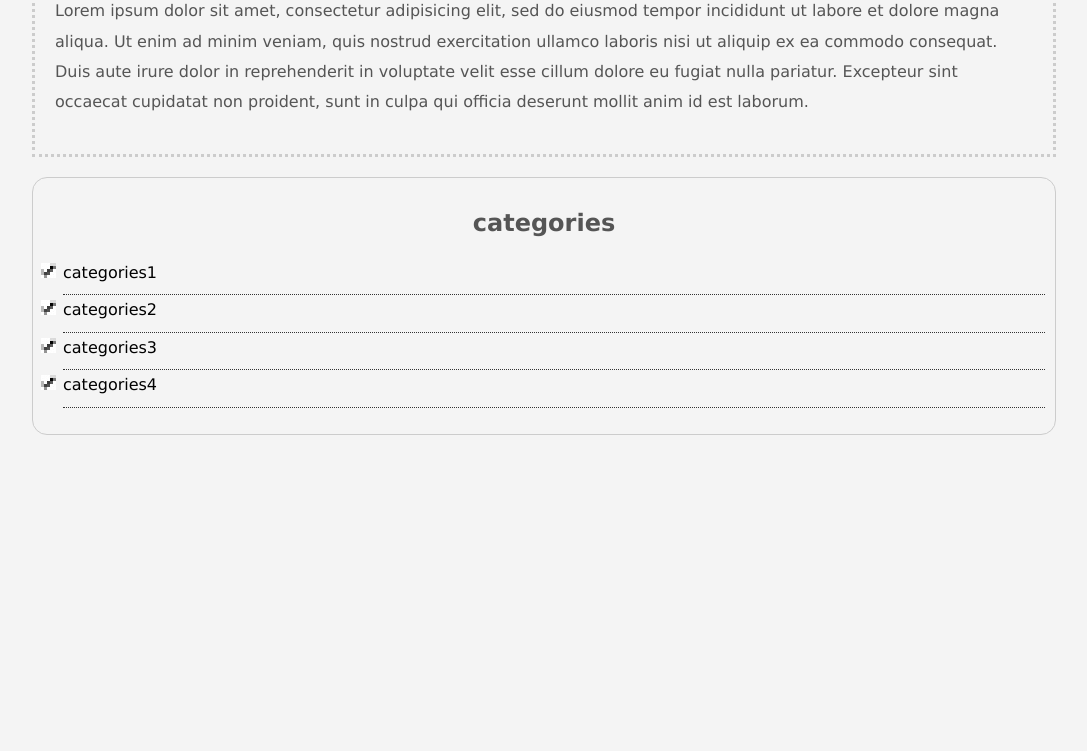
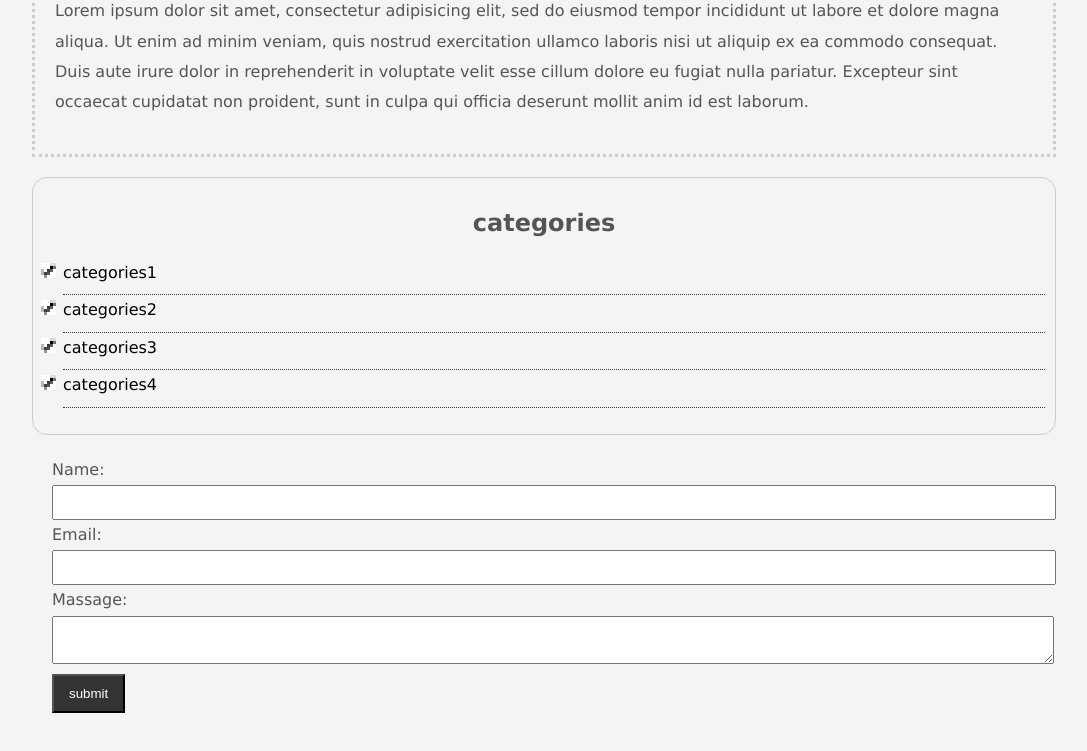
Before and after one commit to JuanTapia/remote-practice, a plain HTML site: page index.html in a window 1280 px wide. Shown: the part 401-1152 px from the top of the page, without its empty margins (96-1183 px from the left). Before the commit the page ends 836 px from the top, so only its background shows below. Drawn offline with Linux system fonts and the light colour scheme.

Commit message:
made some progress

```diff
--- a/css/presentation.css
+++ b/css/presentation.css
@@ -83,3 +83,21 @@ a:visited{
   border-bottom:dotted 1px #333;
   list-style-image: url('../pictures/check.jpg');
 }
+.my-form{
+  padding:20px;
+}
+.my-form.form-group{
+  padding-bottom: 15px;
+}
+.my-form label{
+  display: block;
+}
+.my-form input[type="text"], .my-form textarea{
+  padding:8px;
+  width: 100%;
+}
+.my-form input[type="submit"]{
+  background-color: #333;
+  color:#fff;
+  padding:10px 15px;
+}
--- a/index.html
+++ b/index.html
@@ -24,6 +24,23 @@
           <li><a href="#">categories4</a></li>
         </ul>
       </div>
-    </div>
+      <form class="my-form">
+        <div class="form-group">
+          <label for="">Name: </label>
+          <input type="text" name="name" value="">
+        </div>
+        <div class="form-group">
+          <label for="">Email: </label>
+          <input type="text" name="email" value="">
+        </div>
+        <div class="form-group">
+          <label for="">Massage: </label>
+          <textarea name="message"></textarea>
+        </div>
+          <input class="button" type="submit" name="" value="submit">
+      </form>
+    </div><!--Container div -->
+    <div style="margin-top:500px;"></div>
+    <!-- this div above is to create a empty space at the bottom of the screen or it will push everything up-->
   </body>
 </html>
```
